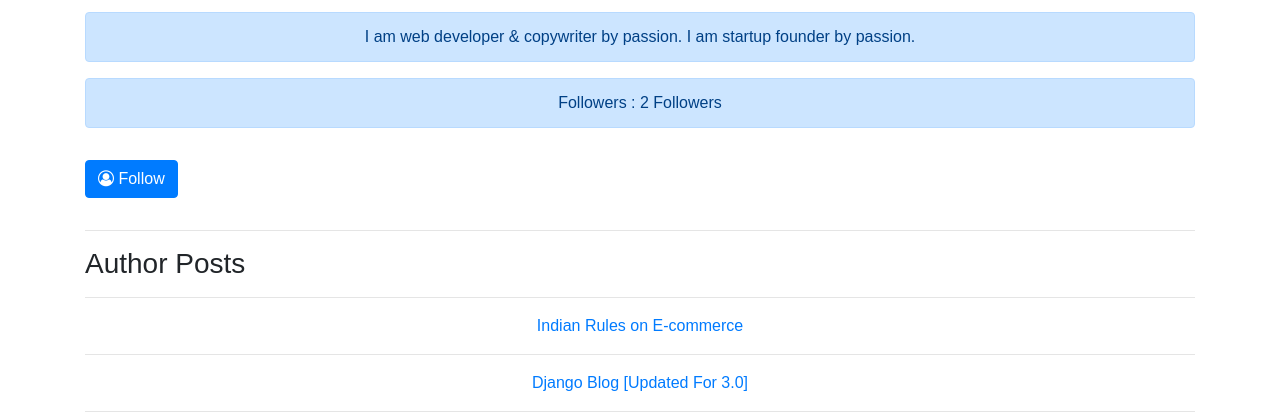
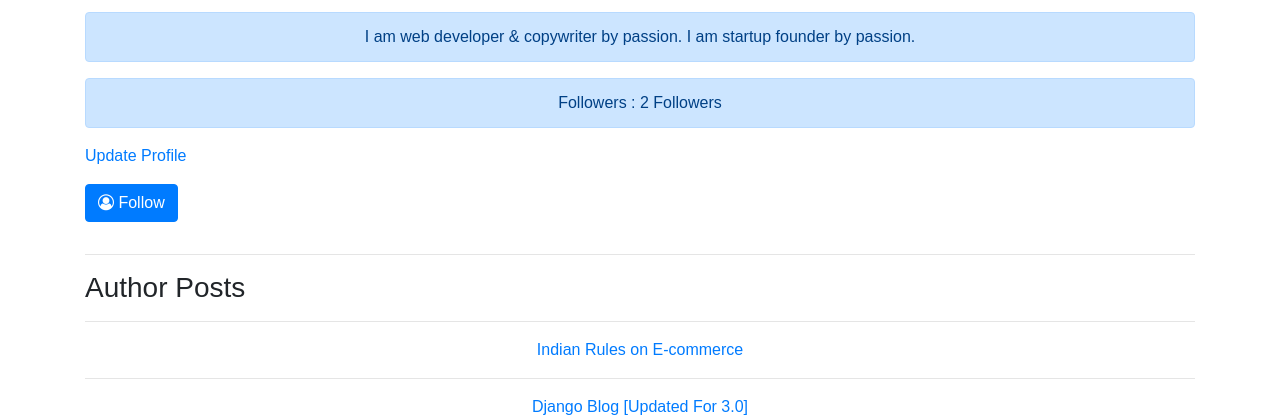
Before and after one commit to Sourmundada/Django-Blog, a Django app: page /profile/admin/ in a window 1280 px wide. Shown: the part 250-670 px from the top of the page. Run offline with Django 3.2, Linux system fonts and the light colour scheme; a user stored in the database is signed in; data comes from the database, SQL or seed files in the repository; both versions use the stored data as it was after the commit; parts of the project's set-up code (start-up, migrations or seed data) failed here and were passed over; some libraries are stand-ins or nearby versions.

Commit message:
Added Author Profile & Following.

```diff
--- a/myapp/views.py
+++ b/myapp/views.py
@@ -239,6 +239,7 @@ def change_password(request):
         return render(request, 'accounts/change_password.html', {'form': ChangePasswordForm(user=request.user)})
 
 def author_profile(request, username):
+
     profile = get_object_or_404(Profile, author__username=username)
 
     followed = False
@@ -246,6 +247,7 @@ def author_profile(request, username):
         followed = True
 
     posts = Post.objects.filter(author_profile=profile)
+
     return render(request, 'accounts/profile.html', {'profile': profile, 'posts': posts, 'followed': followed})
 
 @login_required
--- a/templates/accounts/profile.html
+++ b/templates/accounts/profile.html
@@ -17,6 +17,10 @@
   <div class="alert alert-primary my-3" style="text-align: center;" role="alert">
     Followers : {{ profile.total_followers }} Followers
   </div>
+
+{% if user == profile.author %}
+  <a href="#">Update Profile</a>
+{% endif %}
 
 
 {% if followed %}
```
Also changed, not shown: db.sqlite3.
